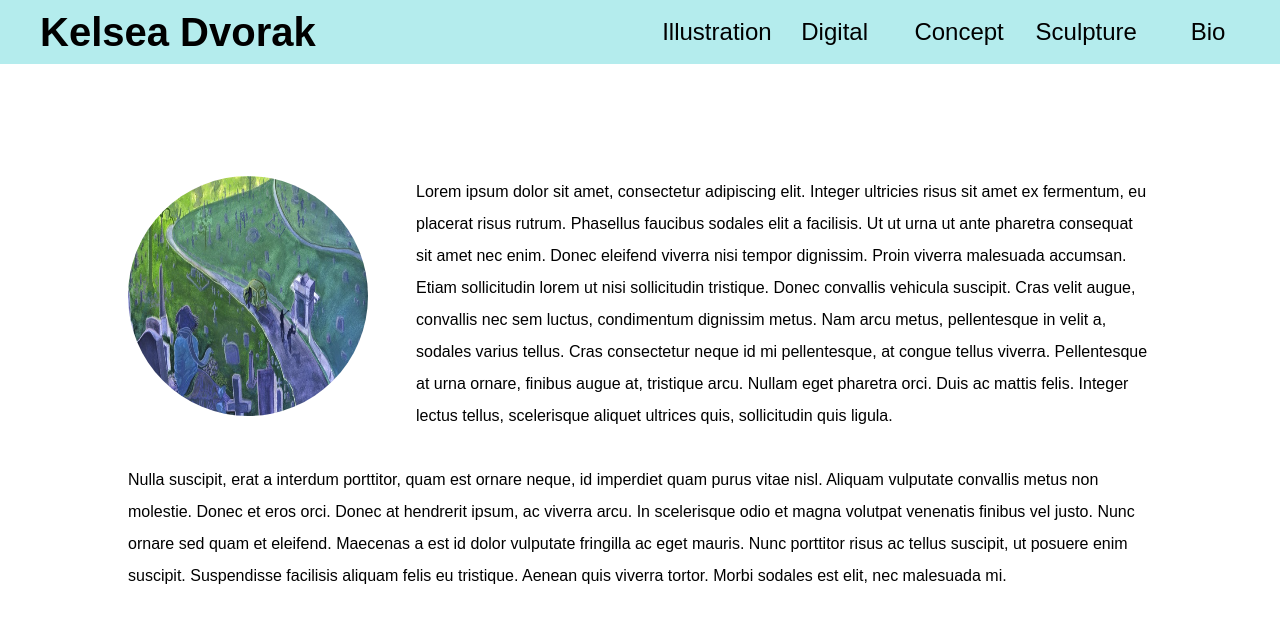
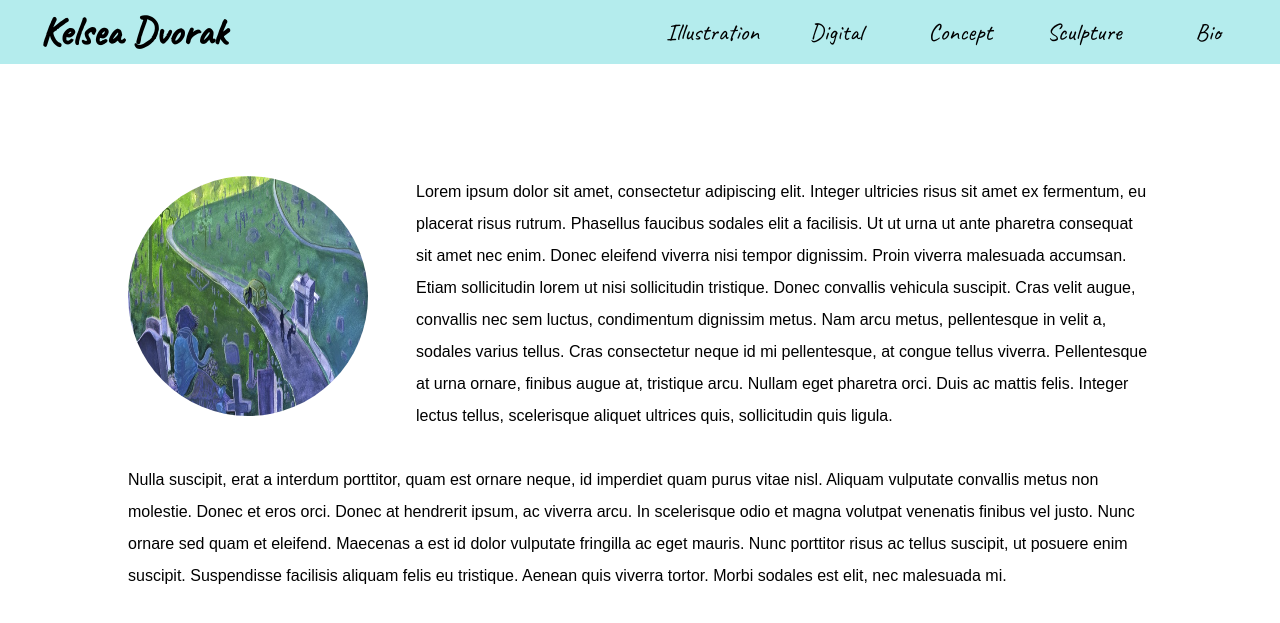
Before and after one commit to halfg33k/kelseadvorak, a PHP site: page /bio.html in a window 1280 px wide. Shown: the top 623 px of the page. Run offline with PHP 8.4, Linux system fonts and the light colour scheme.

Commit message:
set navbar font

```diff
--- a/css/navbar.css
+++ b/css/navbar.css
@@ -1,7 +1,10 @@
+@import url('https://fonts.googleapis.com/css?family=Caveat');
+
 .navbar {
     position: relative;
     height: 4em;
     background: #B4ECED;
+    font-family: 'Caveat', sans-serif;
 }
 
 .navbar h2 {
```
